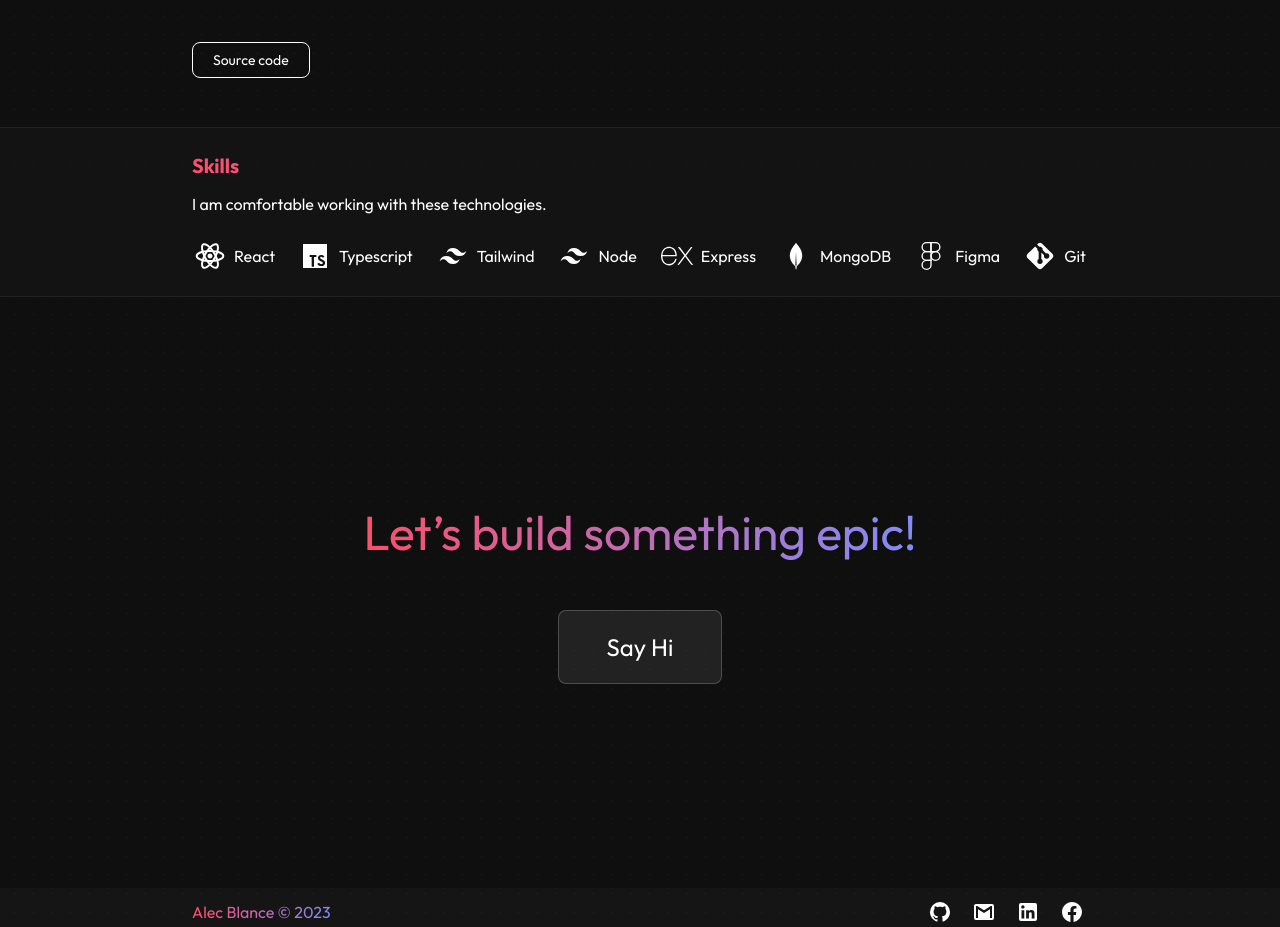
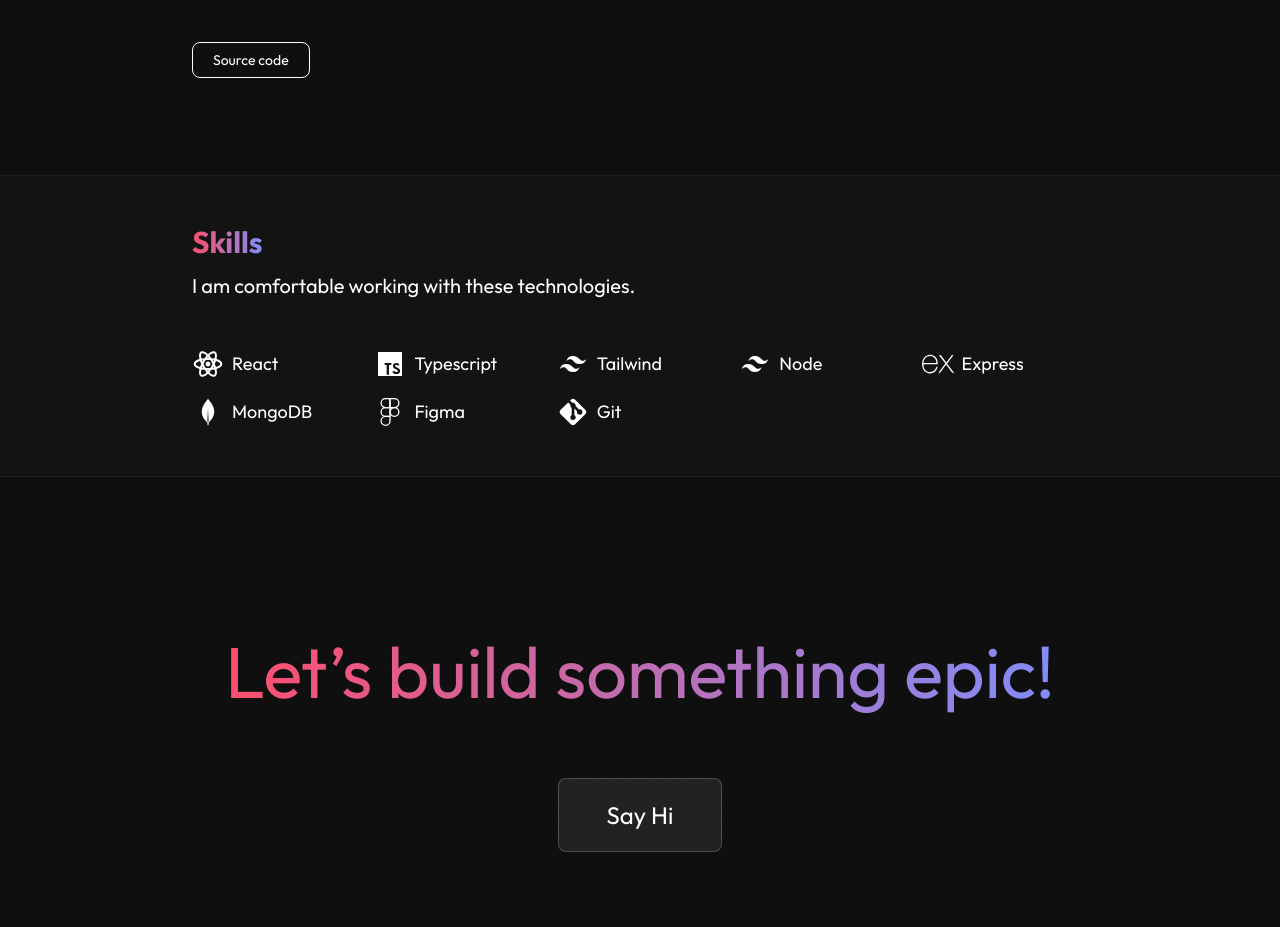
Before and after one commit to AlecBlance/portfolio, a Next.js app: page / in a window 1280 px wide. Shown: the part 2281-3208 px from the top of the page. Built offline with nearby package versions, Linux system fonts and the light colour scheme.

Commit message:
style: adjust grid of skills section

```diff
--- a/app/globals.css
+++ b/app/globals.css
@@ -17,3 +17,7 @@
 .light {
   transform: translate3d(0px, 0px, 0px);
 }
+
+.skills-grid {
+  grid-template-columns: repeat(auto-fill, minmax(min(10rem, 100%), 1fr));
+}
--- a/app/page.tsx
+++ b/app/page.tsx
@@ -59,10 +59,16 @@ const Home = () => {
         <Projects />
         <Visuals />
       </div>
-      <div className="py-6 px-12 bg-portfolio-black bg-opacity-40 sm:px-[15vw] border-y border-portfolio-glass-stroke/40">
-        <h1 className="text-xl font-bold gradient mb-3">Skills</h1>
-        <p>I am comfortable working with these technologies.</p>
-        <div className="mt-6 flex flex-wrap w-full justify-around gap-x-5 gap-y-5">
+      <div className="py-6 px-12 mt-12 md:py-12 bg-portfolio-black bg-opacity-40 sm:px-[15vw] border-y border-portfolio-glass-stroke/40">
+        <h1 className="mb-3">
+          <span className="font-bold gradient text-2xl lg:text-3xl">
+            Skills
+          </span>
+        </h1>
+        <p className="lg:text-xl">
+          I am comfortable working with these technologies.
+        </p>
+        <div className="mt-6 md:mt-12 w-full grid skills-grid gap-4 lg:text-lg">
           <div className="flex items-center first:ml-0">
             <ReactIcon className="mr-2 h-8 w-8" />
             <p>React</p>
@@ -97,9 +103,9 @@ const Home = () => {
           </div>
         </div>
       </div>
-      <div className="min-h-[70vh] h-[50vw] flex flex-col relative overflow-hidden">
+      <div className="min-h-[70vh] h-[40vw] flex flex-col relative overflow-hidden">
         <div className="flex-grow mx-12 flex flex-col items-center justify-center">
-          <h1 className="gradient text-5xl text-center leading-tight	">
+          <h1 className="gradient text-5xl text-center leading-tight lg:text-6xl lg:leading-normal xl:text-7xl xl:leading-relaxed">
             Let’s build something epic!
           </h1>
           <a
```
